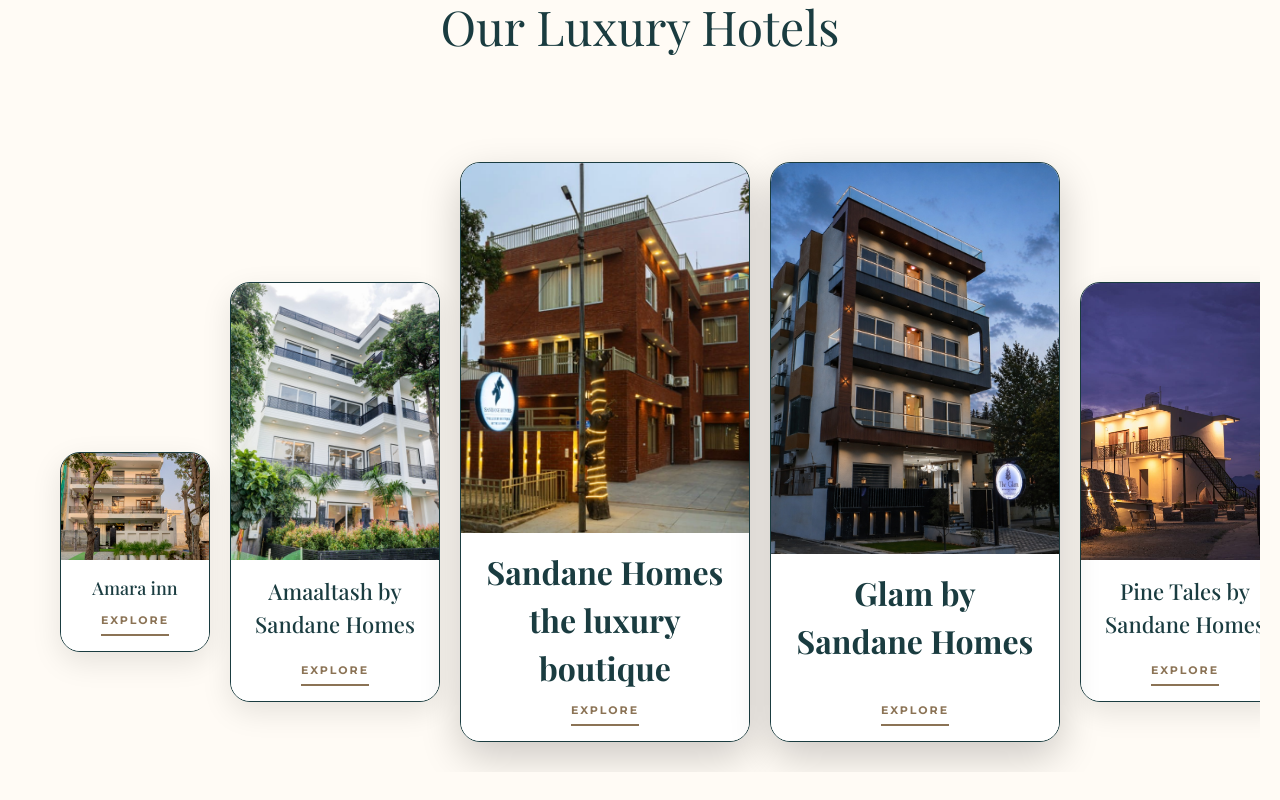
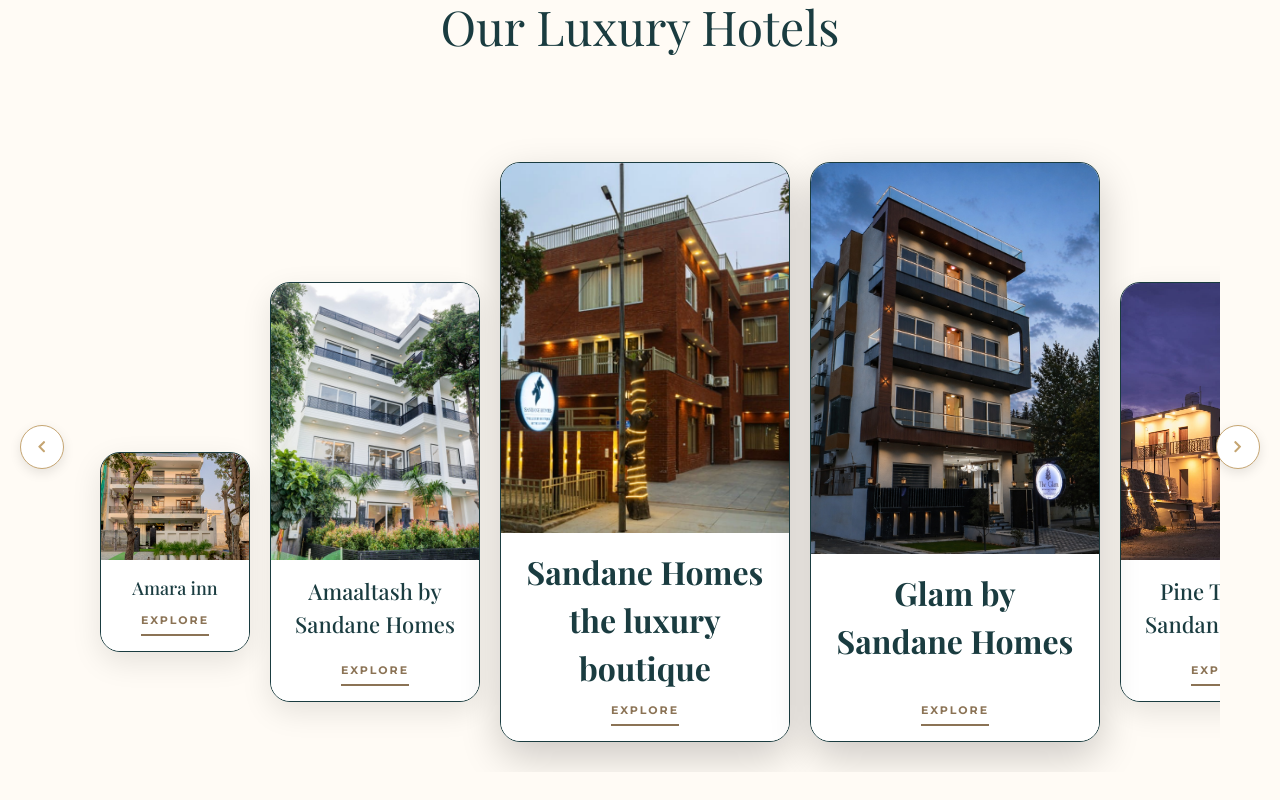
Before and after one commit to viratco/sandanehomes, a React (Vite) app: page / in a window 1280 px wide. Shown: the part 2060-2860 px from the top of the page. Built offline with nearby package versions, Linux system fonts and the light colour scheme; a web font is replaced by a local one.

Commit message:
Add interactive sliding arrows to the property gallery on laptop screens

```diff
--- a/src/components/ApartmentTypes.css
+++ b/src/components/ApartmentTypes.css
@@ -155,6 +155,51 @@
     }
 }
 
+/* Slider Arrows */
+.slider-arrow {
+    background: white;
+    border: 1px solid #C5A572;
+    color: #C5A572;
+    width: 44px;
+    height: 44px;
+    border-radius: 50%;
+    display: flex;
+    justify-content: center;
+    align-items: center;
+    cursor: pointer;
+    position: absolute;
+    top: 50%;
+    transform: translateY(-50%);
+    z-index: 10;
+    transition: all 0.3s ease;
+    box-shadow: 0 4px 12px rgba(0,0,0,0.1);
+}
+
+.slider-arrow:hover {
+    background: #C5A572;
+    color: white;
+}
+
+.left-arrow {
+    left: 0;
+}
+
+.right-arrow {
+    right: 0;
+}
+
+@media (min-width: 1501px) {
+    .slider-arrow {
+        display: none; /* Hide on large screens where it fits */
+    }
+}
+
+@media (max-width: 1024px) {
+    .slider-arrow {
+        display: none; /* Hide on grid layouts */
+    }
+}
+
 @media (max-width: 1024px) {
     .apartment-gallery-container {
         display: grid;
--- a/src/components/ApartmentTypes.jsx
+++ b/src/components/ApartmentTypes.jsx
@@ -1,5 +1,6 @@
-import React from 'react';
+import React, { useRef } from 'react';
 import { Link } from 'react-router-dom';
+import { FaChevronLeft, FaChevronRight } from 'react-icons/fa';
 import amaaltashImg from '../assets/IMG_4015.JPG';
 import sandaneHomeImg from '../assets/sandane_home_screenshot_v2_small.jpg';
 import pineTalesImg from '../assets/IMG_6598.JPG';
@@ -12,6 +13,17 @@
     // State for cursor text
     const [cursorPos, setCursorPos] = React.useState({ x: 0, y: 0 });
     const [hoverText, setHoverText] = React.useState('');
+    const galleryRef = useRef(null);
+
+    const scrollGallery = (direction) => {
+        if (galleryRef.current) {
+            const scrollAmount = window.innerWidth < 1024 ? 300 : 400; // Adjust scroll distance based on screen size
+            galleryRef.current.scrollBy({
+                left: direction === 'left' ? -scrollAmount : scrollAmount,
+                behavior: 'smooth'
+            });
+        }
+    };
 
     // Update cursor position
     const handleMouseMove = (e) => {
@@ -104,9 +116,21 @@
                     Our Luxury Hotels
                 </h2>
 
-                {/* Gallery Container */}
-                <div className="apartment-gallery-container">
-                    {apartments.map((apt, index) => (
+                {/* Slider Wrapper */}
+                <div style={{ position: 'relative', width: '100%', maxWidth: '1600px', margin: '0 auto', padding: '0 40px' }}>
+
+                    {/* Left Arrow */}
+                    <button
+                        className="slider-arrow left-arrow"
+                        onClick={() => scrollGallery('left')}
+                        aria-label="Scroll left"
+                    >
+                        <FaChevronLeft />
+                    </button>
+
+                    {/* Gallery Container */}
+                    <div className="apartment-gallery-container" ref={galleryRef}>
+                        {apartments.map((apt, index) => (
                         <Link
                             to={apt.link}
                             key={index}
@@ -124,6 +148,16 @@
                             </div>
                         </Link>
                     ))}
+                    </div>
+
+                    {/* Right Arrow */}
+                    <button
+                        className="slider-arrow right-arrow"
+                        onClick={() => scrollGallery('right')}
+                        aria-label="Scroll right"
+                    >
+                        <FaChevronRight />
+                    </button>
                 </div>
             </div>
         </section>
```
